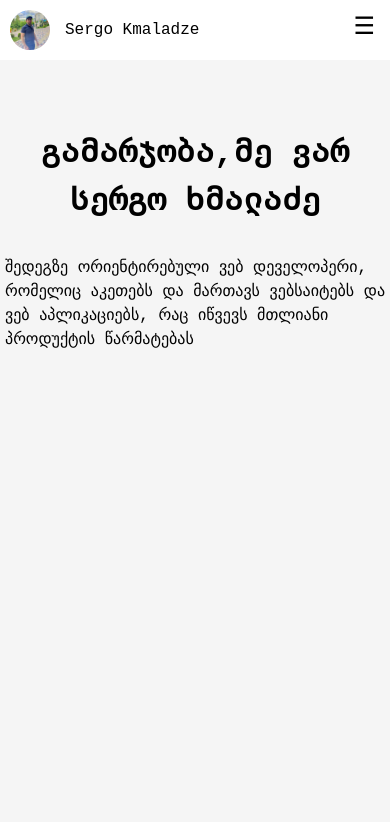
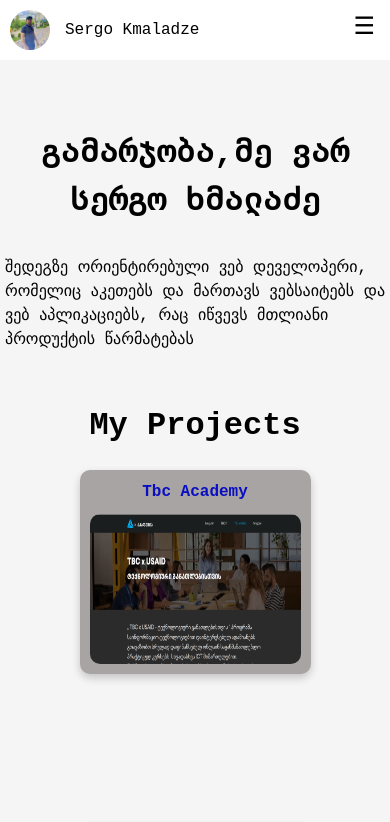
Before and after one commit to sergokhmaladze/portfolio-site, a Next.js app: page / in a window 390 px wide. Shown: the top 822 px of the page. Built offline with nearby package versions, Linux system fonts and the light colour scheme.

Commit message:
add styling on slug pages

```diff
--- a/app/home.module.css
+++ b/app/home.module.css
@@ -1,6 +1,6 @@
 .container{
   width: 100%;
-  min-height: calc(100vh - 50px);
+  padding-bottom: 40px;
 }
 
 .whoAmIheader{
@@ -80,7 +80,6 @@
   .project {
     padding: 15px;
   }
-
 }
 
 @media (max-width: 600px) {
--- /dev/null
+++ b/app/slugpage.module.css
@@ -0,0 +1,44 @@
+.container{
+  display: flex;
+  justify-content: center;
+  width: 100%;
+  height: calc(100vh - 50px);
+  align-items: center;
+  flex-direction: column;
+}
+
+.container__content{
+  background-color: rgb(168, 164, 164);
+  padding: 30px;
+  border-radius: 10px;
+  text-align: center;
+  box-shadow: 0 4px 8px rgba(0, 0, 0, 0.2);
+  transition: all 0.5s ease;
+}
+
+.container__content:hover{
+ background-color: black;
+}
+
+.container__title{
+  font-size: 30px;
+  padding-bottom: 30px;
+}
+
+.container__image{
+  height: 200px;
+}
+
+@media (max-width: 500px) {
+  .container{
+    display: flex;
+    justify-content: center;
+    padding: 25px;
+  }
+
+  .container__title{
+    font-size: 25px;
+    padding-bottom: 20px;
+  }
+
+}
```
Also changed, not shown: app/projects/[slug]/page.tsx (+6 -5 lines), app/page.tsx (line endings or trailing spaces).
